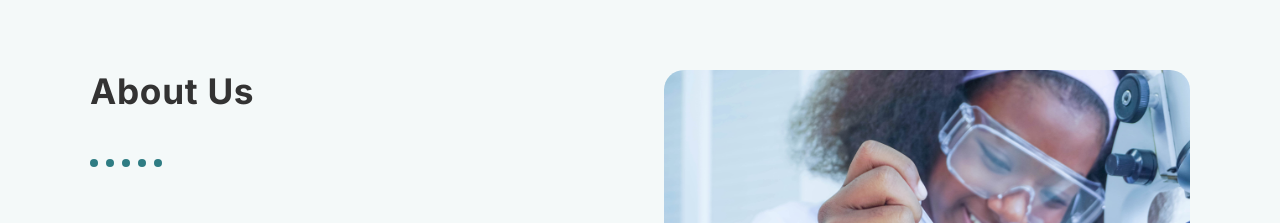
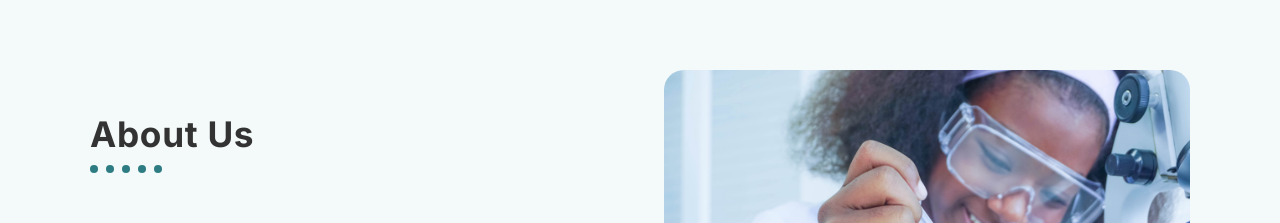
Before and after one commit to janeishahutley/girlsinforensicscience, a React (Vite) app: page / in a window 1280 px wide. Shown: the part 556-779 px from the top of the page. Built offline with nearby package versions, Linux system fonts and the light colour scheme; the HTML template or start-up script is replaced by a standard one.

Commit message:
Design updates

```diff
--- a/src/App.css
+++ b/src/App.css
@@ -982,6 +982,17 @@ FOOTER SECTION
     min-height: 420px;
   }
 
+  .aboutSection__eyebrow {
+    margin: 0;
+    align-self: end;
+  }
+
+  .aboutSection__dots {
+    margin: 0;
+    align-self: start;
+    margin-top: 10px;
+  }
+
   .visionSection__inner {
     padding-right: 220px;
   }
```
